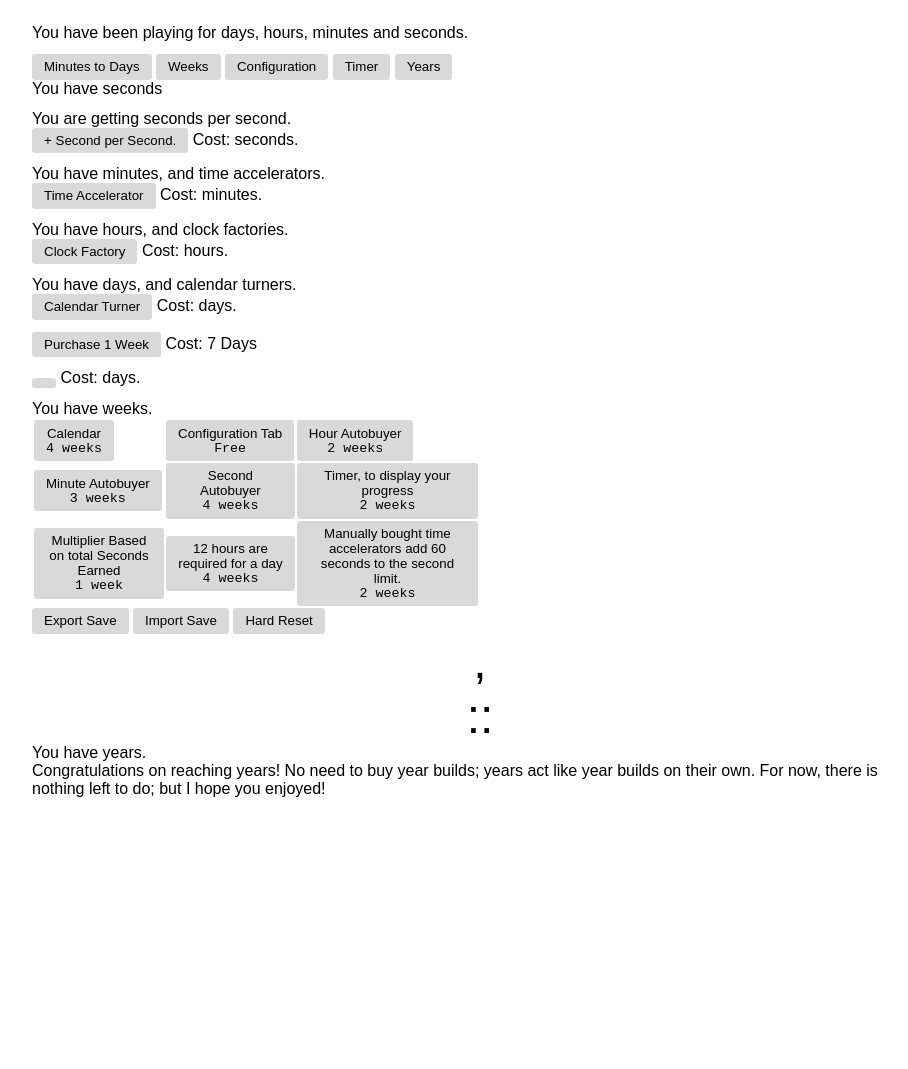
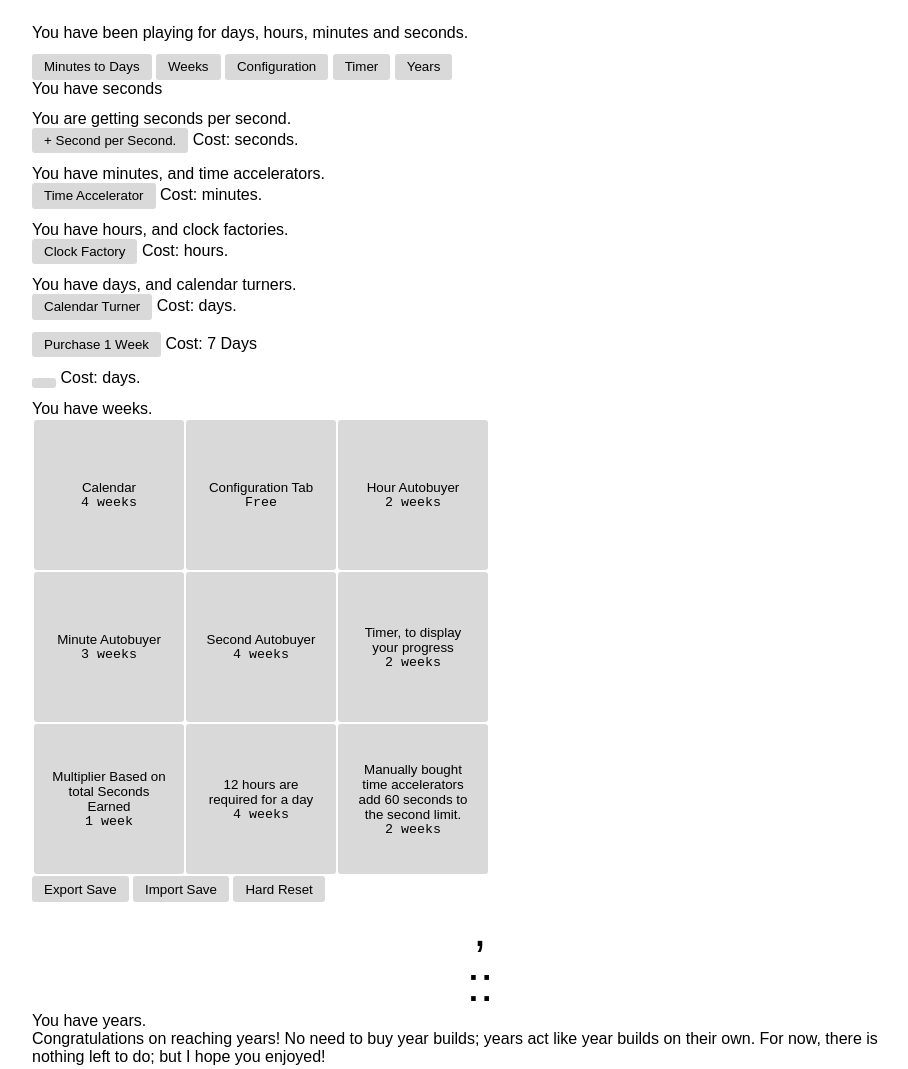
Before and after one commit to Strevia/Time-Incremental, a plain HTML site: page index.html in a window 1280 px wide. Shown: the whole page, without its empty margins (160-1068 px from the left). Before the commit the page ends 822 px from the top, so only its background shows below. Drawn offline with Linux system fonts and the light colour scheme.

Commit message:
Updated for v0.2

```diff
--- a/style.css
+++ b/style.css
@@ -54,3 +54,7 @@
  .button:active {
    background: hsl(0, 0%, 72.5%)
  }
+  .upgrade {
+    width: 150px;
+    height: 150px;
+  }
```
Lines whose indentation alone changed are shown as unchanged.
